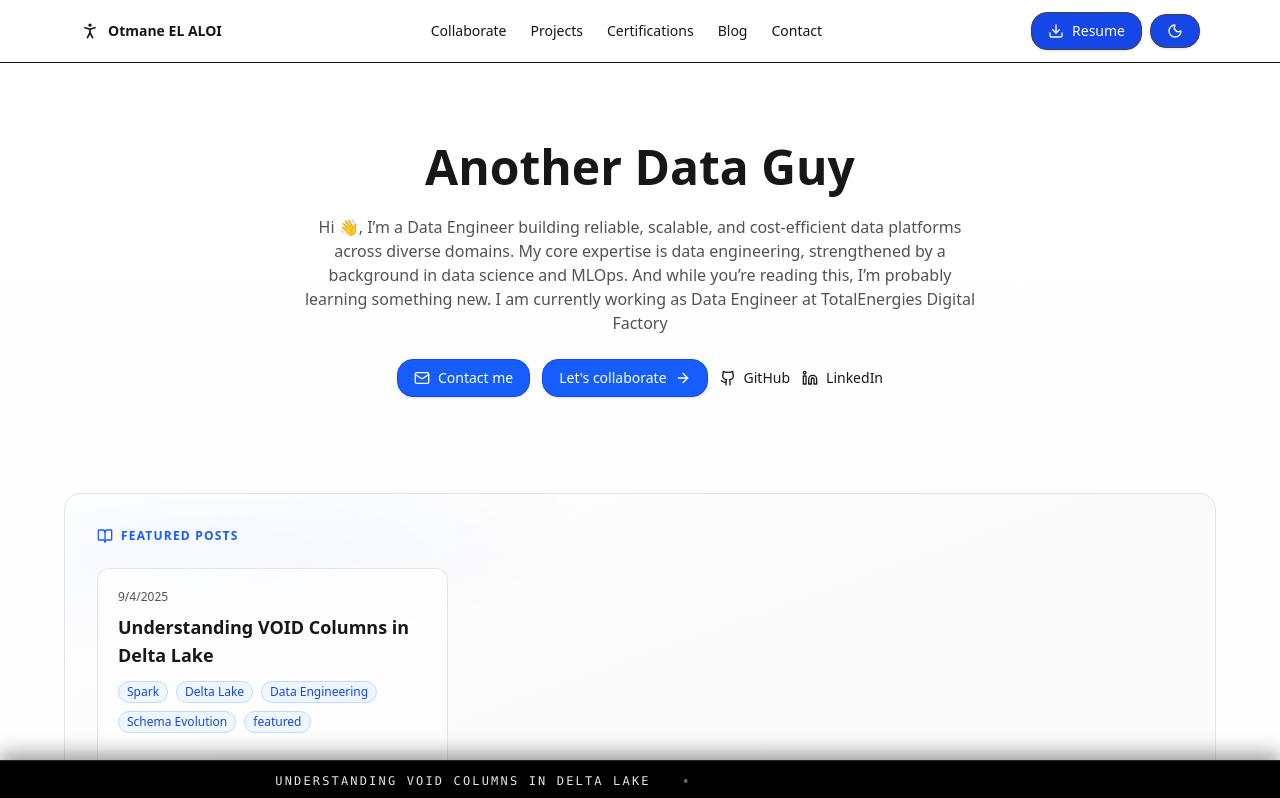
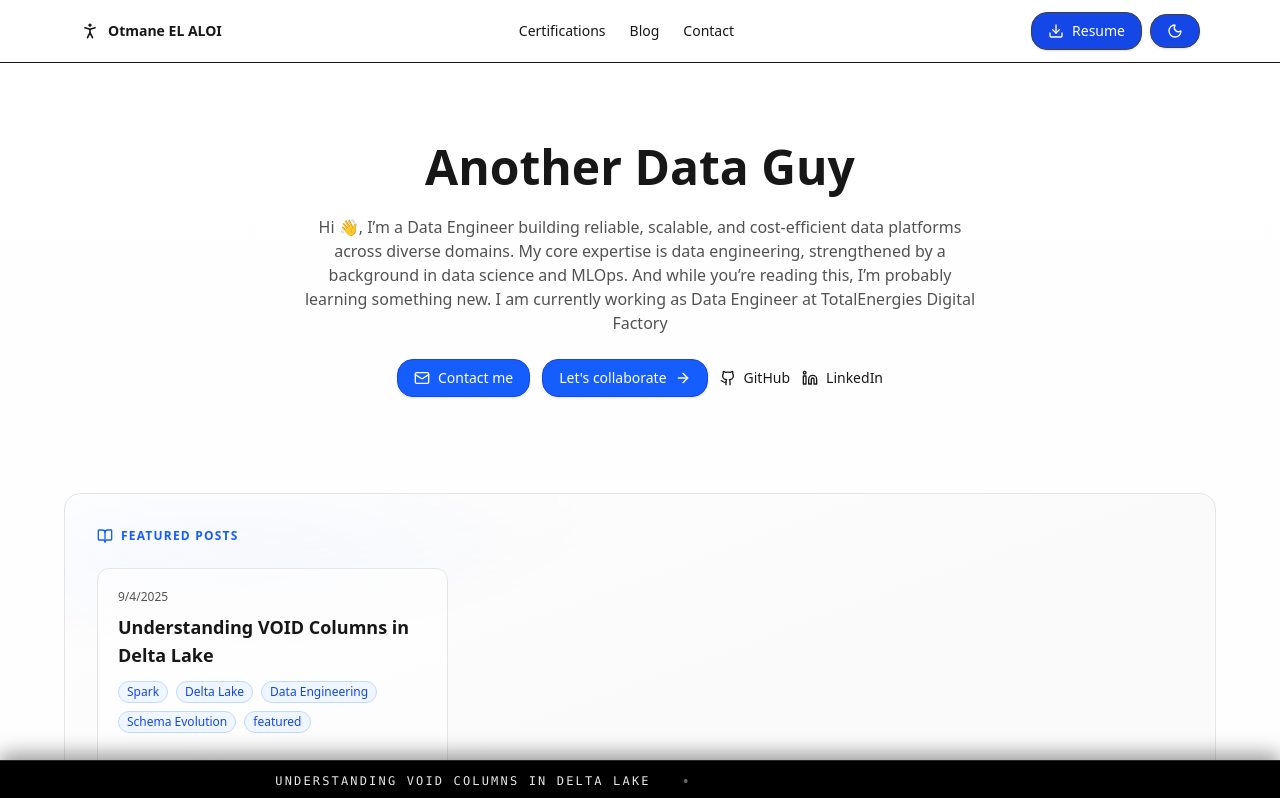
Before and after one commit to otmane-el-aloi/otmane-elaloi, a React (Vite) app: page / in a window 1280 px wide. Shown: the top 798 px of the page. Built offline with nearby package versions, Linux system fonts and the light colour scheme.

Commit message:
fix: add Feautre Flags to header menu

```diff
--- a/src/App.tsx
+++ b/src/App.tsx
@@ -107,6 +107,7 @@ export default function App(): React.ReactElement {
             <PersonStanding className="h-5 w-5" /> {PROFILE.name}
           </button>
           <nav className="hidden gap-6 sm:flex" aria-label="Primary">
+            {FEATURES.services && (
             <a
               href="#services"
               onClick={(e) => {
@@ -116,7 +117,8 @@ export default function App(): React.ReactElement {
               className="text-sm"
             >
               Collaborate
-            </a>
+            </a>)}
+            {FEATURES.sideProjects && (
             <a
               href="#projects"
               onClick={(e) => {
@@ -126,7 +128,8 @@ export default function App(): React.ReactElement {
               className="text-sm"
             >
               Projects
-            </a>
+            </a>)}
+            {FEATURES.certs && (
             <a
               href="#certs"
               onClick={(e) => {
@@ -136,7 +139,8 @@ export default function App(): React.ReactElement {
               className="text-sm"
             >
               Certifications
-            </a>
+            </a>)}
+            {FEATURES.blog && (
             <a
               href="#blog"
               onClick={(e) => {
@@ -146,7 +150,7 @@ export default function App(): React.ReactElement {
               className="text-sm"
             >
               Blog
-            </a>
+            </a>)}
             <a
               href="#contact"
               onClick={(e) => {
```
